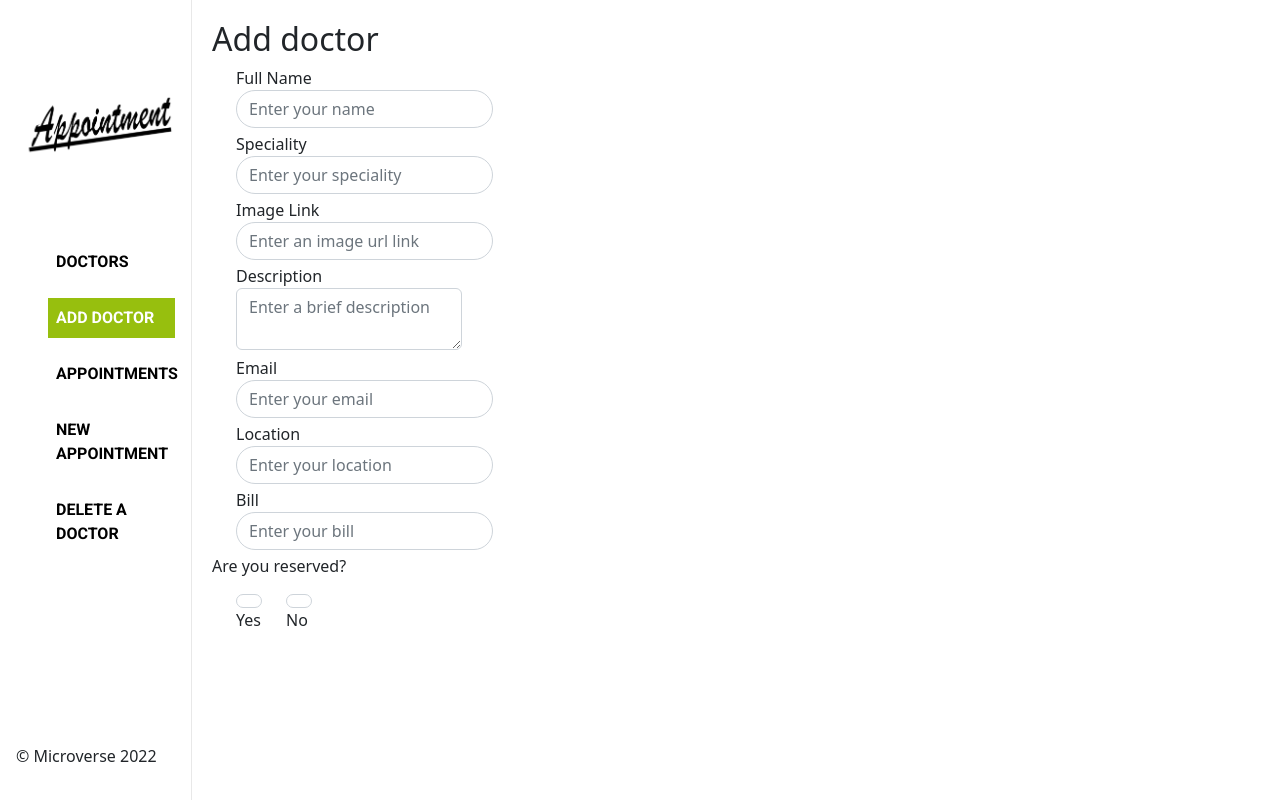
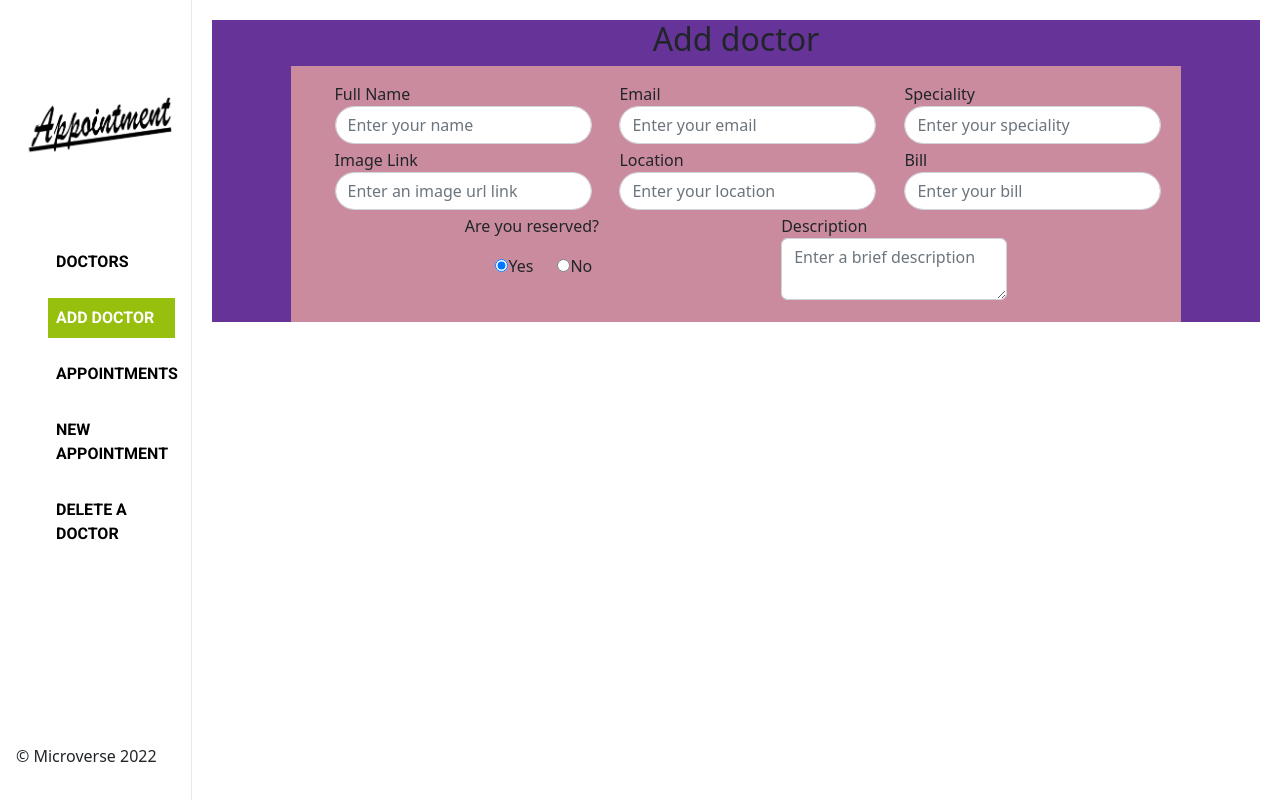
Before and after one commit to jmoseka/doctor_appointment_frontend, a React (Create React App) app: page /add_doctor in a window 1280 px wide. Built offline with nearby package versions, Linux system fonts and the light colour scheme; a web font is replaced by a local one.

Commit message:
Add comment center

```diff
--- a/src/components/addDoctor/AddDoctor.js
+++ b/src/components/addDoctor/AddDoctor.js
@@ -1,18 +1,26 @@
 import React from 'react';
+import './add_doctor.css';
 
 const AddDoctor = () => (
   <div className="add-doc-container">
-    <div className="doc-container-form">
+    <div className="doc-container-form ">
       <div className="form-title">
         <h2>Add doctor</h2>
       </div>
 
-      <div>
-        <form className="doc-form">
+      <div className="form-container d-flex justify-content-center">
+        <form className="doc-form p-3">
           <div className="form-group">
             <label htmlFor="name" className="ms-4 mb-1">
               Full Name
               <input type="text" name="name" id="doctor-name" className="form-control rounded-pill" placeholder="Enter your name" required />
+            </label>
+          </div>
+
+          <div className="form-group">
+            <label htmlFor="email" className="ms-4 mb-1">
+              Email
+              <input type="text" name="email" id="doctor-email" className="form-control rounded-pill" placeholder="Enter your email" required />
             </label>
           </div>
 
@@ -31,20 +39,6 @@ const AddDoctor = () => (
           </div>
 
           <div className="form-group">
-            <label htmlFor="description" className="ms-4 mb-1">
-              Description
-              <textarea name="description" id="doctor-description" className="form-control" placeholder="Enter a brief description" required />
-            </label>
-          </div>
-
-          <div className="form-group">
-            <label htmlFor="email" className="ms-4 mb-1">
-              Email
-              <input type="text" name="email" id="doctor-email" className="form-control rounded-pill" placeholder="Enter your email" required />
-            </label>
-          </div>
-
-          <div className="form-group">
             <label htmlFor="location" className="ms-4 mb-1">
               Location
               <input type="text" name="location" id="doctor-location" className="form-control rounded-pill" placeholder="Enter your location" required />
@@ -58,15 +52,22 @@ const AddDoctor = () => (
             </label>
           </div>
 
-          <div className="form-group">
+          <div className="form-group reserve-radio">
             <p>Are you reserved? </p>
             <label htmlFor="reserve-no" className="ms-4 mb-1">
-              <input type="radio" name="reserve-yes" className="form-control rounded-pill input-radio" checked required />
+              <input type="radio" name="reserve-yes" className="rounded-pill input-radio" checked required />
               Yes
             </label>
             <label htmlFor="reserve-yes" className="ms-4 mb-1">
-              <input type="radio" name="reserve-no" className="form-control rounded-pill input-radio" required />
+              <input type="radio" name="reserve-no" className="rounded-pill input-radio" required />
               No
+            </label>
+          </div>
+
+          <div className="form-group">
+            <label htmlFor="description" className="ms-4 mb-1">
+              Description
+              <textarea name="description" id="doctor-description" className="form-control" placeholder="Enter a brief description" required />
             </label>
           </div>
 
--- a/src/components/addDoctor/add_doctor.css
+++ b/src/components/addDoctor/add_doctor.css
@@ -0,0 +1,38 @@
+.doc-container-form{
+    width: 100%;
+    background: rebeccapurple;
+    display: flex;
+    flex-direction: column;
+    align-items: center;
+    justify-content: center;
+}
+
+.form-container {
+    width: 85%;
+    background-color: orchid
+}
+
+.doc-form {
+    background-color: rgba(162, 204, 23, 0.29);
+    display: flex;
+    width: 100%;
+    height: auto;
+    flex-wrap: wrap;
+    justify-content: space-evenly;
+}
+
+.form-group {
+    text-align: center;
+}
+
+label {
+    text-align: left;
+}
+.form-control {
+     background-color: white;
+}
+
+.reserve-radio {
+    justify-self: start;
+    align-self: flex-start;
+}
```
